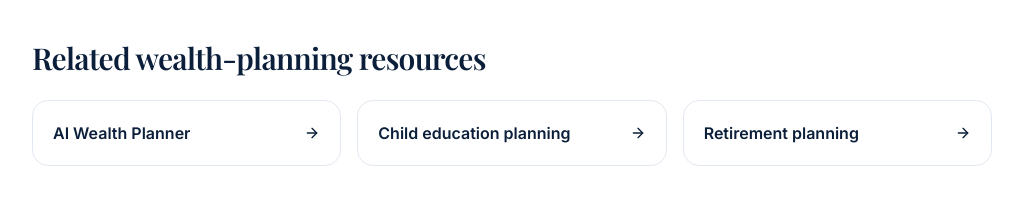
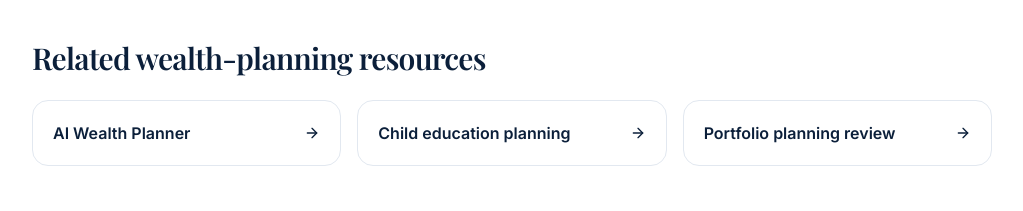
Before and after one commit to ethereum007/sohowealth1, a Next.js app: page /goal-based-sip-planning in a window 1280 px wide. Shown: the part 2580-2791 px from the top of the page, without its empty margins (128-1151 px from the left). Built offline with nearby package versions, Linux system fonts and the light colour scheme.

Commit message:
fix: avoid unpublished retirement links

```diff
--- a/src/app/goal-based-sip-planning/page.tsx
+++ b/src/app/goal-based-sip-planning/page.tsx
@@ -25,5 +25,5 @@ export default function GoalBasedSIPPlanningPage() {
     { title: "Credit the money already saved", text: "Include only investments genuinely earmarked for this goal. Growing the existing corpus separately prevents double counting and shows how much of the target still needs regular contributions." },
     { title: "Use realistic return assumptions", text: "The assumed return should reflect the broad asset allocation and horizon. Optimistic returns create an artificially low SIP and increase the risk of discovering a shortfall close to the deadline." },
     { title: "Measure progress, not fund performance", text: "A goal can be on track even when one holding underperforms temporarily—and underfunded despite a strong recent return. Review projected corpus, contribution rate and allocation together." },
-  ]} checklistTitle="The inputs behind a useful SIP target" checklist={["Future goal amount after inflation", "Exact years and months available", "Existing goal-linked corpus", "Affordable starting monthly SIP", "Realistic annual SIP step-up", "Allocation-consistent return assumption", "Lower-return stress test", "Annual progress and rebalance review"]} assumptions={[["Target", "Future value, not today's cost"], ["Return", "Illustrative, not guaranteed"], ["Contribution", "Monthly at period end/start"], ["Step-up SIP", "Model only if affordable"], ["Review cycle", "At least annually"]]} related={[["AI Wealth Planner", "/tools/ai-wealth-planner"], ["Child education planning", "/child-education-planning"], ["Retirement planning", "/retirement-planning"]]} faqs={faqs} />;
+  ]} checklistTitle="The inputs behind a useful SIP target" checklist={["Future goal amount after inflation", "Exact years and months available", "Existing goal-linked corpus", "Affordable starting monthly SIP", "Realistic annual SIP step-up", "Allocation-consistent return assumption", "Lower-return stress test", "Annual progress and rebalance review"]} assumptions={[["Target", "Future value, not today's cost"], ["Return", "Illustrative, not guaranteed"], ["Contribution", "Monthly at period end/start"], ["Step-up SIP", "Model only if affordable"], ["Review cycle", "At least annually"]]} related={[["AI Wealth Planner", "/tools/ai-wealth-planner"], ["Child education planning", "/child-education-planning"], ["Portfolio planning review", "/portfolio-review"]]} faqs={faqs} />;
 }
--- a/src/app/tools/ai-wealth-planner/page.tsx
+++ b/src/app/tools/ai-wealth-planner/page.tsx
@@ -133,7 +133,7 @@ export default function AIWealthPlannerPage() {
           </div>
           <h2 className="mt-14 font-display text-3xl font-semibold text-[#0B1F3A]">Continue your wealth-planning research</h2>
           <div className="mt-6 grid gap-4 md:grid-cols-3">
-            {[["Retirement planning", "/retirement-planning"], ["Child education planning", "/child-education-planning"], ["Goal-based SIP planning", "/goal-based-sip-planning"]].map(([label, href]) => <Link key={href} href={href} className="group flex items-center justify-between rounded-2xl border border-slate-200 p-5 font-semibold text-[#0B1F3A] hover:border-[#C9A84C]"><span>{label}</span><ArrowRight className="h-4 w-4 transition group-hover:translate-x-1" /></Link>)}
+            {[["Retirement planning review", "/portfolio-review"], ["Child education planning", "/child-education-planning"], ["Goal-based SIP planning", "/goal-based-sip-planning"]].map(([label, href]) => <Link key={href} href={href} className="group flex items-center justify-between rounded-2xl border border-slate-200 p-5 font-semibold text-[#0B1F3A] hover:border-[#C9A84C]"><span>{label}</span><ArrowRight className="h-4 w-4 transition group-hover:translate-x-1" /></Link>)}
           </div>
         </div>
       </section>
```
